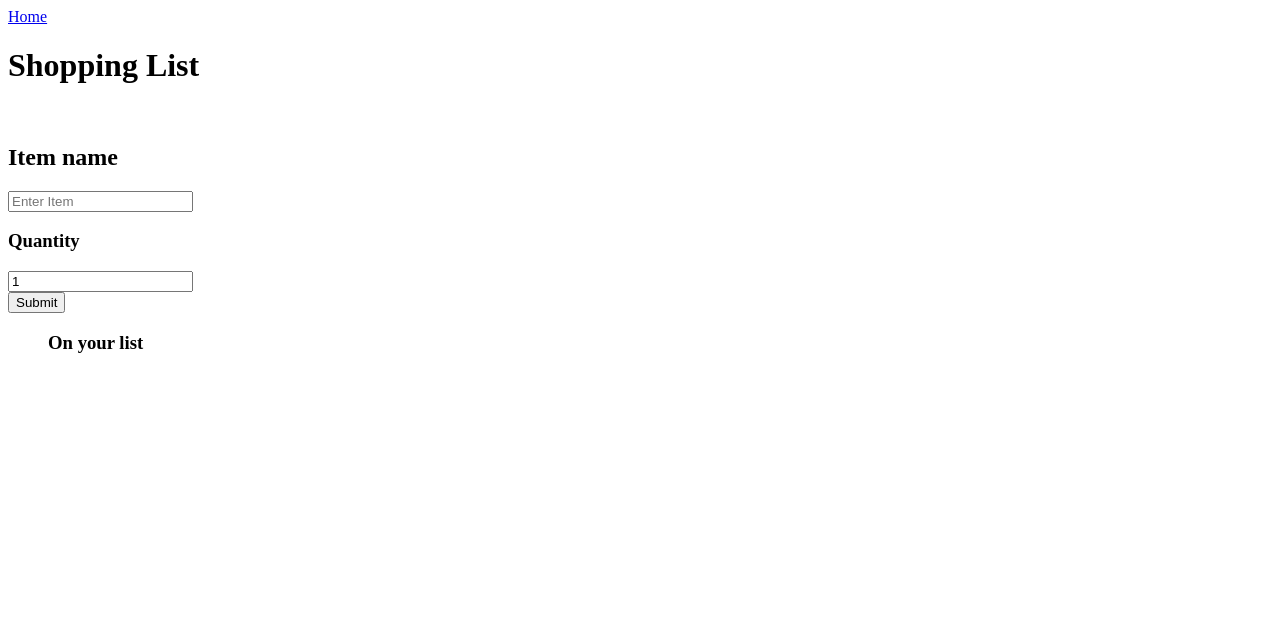
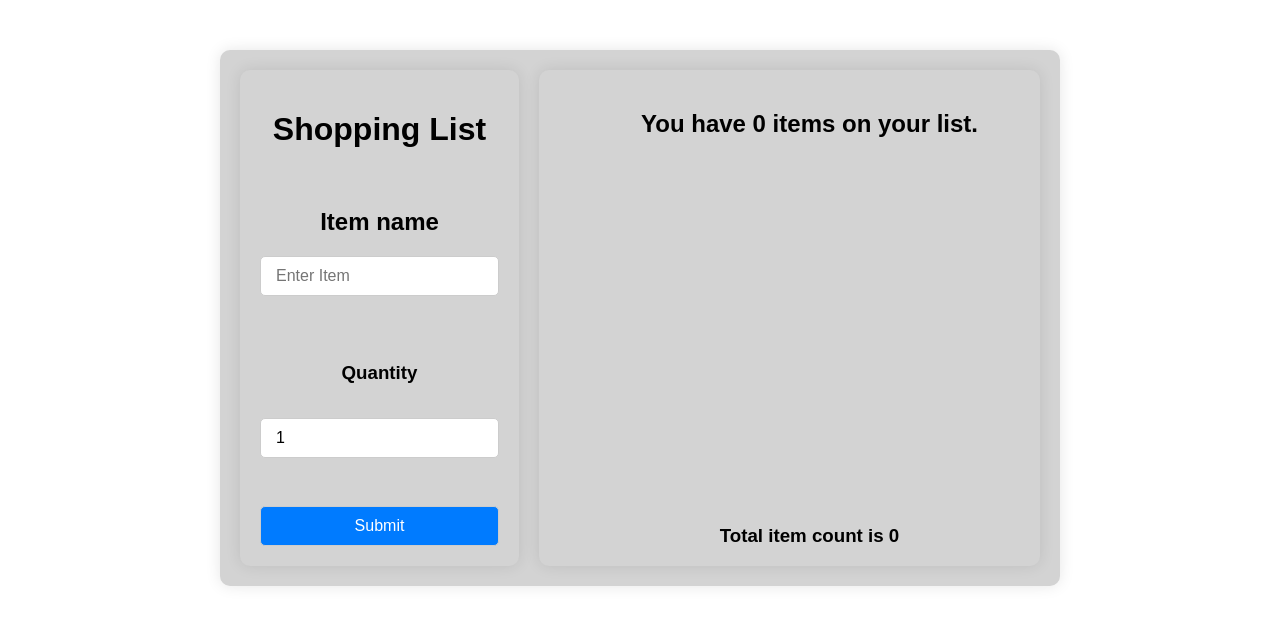
Before and after one commit to Tommyb841/shoppingList, a Gatsby site: page /shoppinglist in a window 1280 px wide. Built offline with nearby package versions, Linux system fonts and the light colour scheme; Gatsby itself is replaced by a stand-in of ours.

Commit message:
update shopping list, two containers and count

```diff
--- a/src/components/ShoppingList.tsx
+++ b/src/components/ShoppingList.tsx
@@ -1,9 +1,9 @@
 import React, { useState } from 'react'
-import Greeter from './Greeter'
+import '../modules/ShoppinglistStyle.css'
+import Item from '../modules/items';
 
-import Item from '../modules/items';
-import HomeButton from './HomeButton';
 export default function ShoppingList() {
+
   const [itemList, setItemList] = useState<Item[]>([]);
   const [productName, setProductName] = useState<string>("");
   const [itemQuantity, setQuantity] = useState<number>(1);
@@ -12,13 +12,16 @@ export default function ShoppingList() {
     if (productName) {
       const newItem: Item = { product: productName, quantity: itemQuantity };
       setItemList(prevItems => [...prevItems, newItem]);
-
       setProductName("");
+      setQuantity(1);
     }
   }
+  const totalQuantity = itemList.reduce((accumulatedQuantity, currentItem) => {
+    return Number(accumulatedQuantity) + Number(currentItem.quantity);
+  }, 0);
   return (
-    <>
-      <HomeButton />
+    <div className="container">
+      <div className="form-container sub-container">
         <h1>Shopping List</h1>
         <br />
         <h2>Item name</h2>
@@ -36,13 +39,21 @@ export default function ShoppingList() {
           />
           <br />
           <button type="submit">Submit</button>
+        </form>
+      </div>
+      <div className="list-container sub-container">
         <ul>
-          <h3>On your list</h3>
+          <h2>You have {itemList.length}
+            {itemList.length > 1 || itemList.length === 0 ? ' items ' : ' item '}
+            on your list.
+          </h2>
           {itemList.map((item, index) => (
             <li key={index}>{item.quantity} {item.product}</li>
           ))}
         </ul>
-      </form>
-    </>
+
+        <h3 id="totalCount">Total item count is  {totalQuantity}</h3>
+      </div>
+    </div >
   )
 }
--- /dev/null
+++ b/src/modules/ShoppinglistStyle.css
@@ -0,0 +1,75 @@
+/* Container Styles */
+.container {
+  font-family: "Arial", sans-serif;
+  max-width: 800px; /* corrected max-width */
+  margin: 50px auto;
+  padding: 20px;
+  box-shadow: 0px 0px 15px rgba(0, 0, 0, 0.1);
+  border-radius: 10px;
+  background-color: lightgrey;
+  display: flex;
+  gap: 20px;
+  justify-content: center;
+}
+
+/* Shared styles for form-container and list-container */
+.sub-container {
+  padding: 20px;
+  box-shadow: 0px 0px 15px rgba(0, 0, 0, 0.1);
+  border-radius: 10px;
+  background-color: lightgrey;
+  position: relative; /* added for positioning the h3 */
+}
+
+.form-container {
+  flex: 1;
+  width: 300px;
+}
+
+.list-container {
+  flex: 2;
+  width: 500px;
+}
+
+/* Heading Styles */
+.container h1,
+.container h2,
+.container h3 {
+  text-align: center;
+}
+
+.list-container h3 {
+  position: absolute; /* absolute position for h3 */
+  bottom: 0;
+  width: 100%; /* ensure it spans the full width of its container */
+  text-align: center; /* optional, if you want centered text */
+}
+
+/* Form Styles */
+/* Form Styles */
+form {
+  display: flex;
+  flex-direction: column;
+  gap: 15px; /* Spacing between form elements */
+}
+
+/* Input and Button Styles */
+input[type="text"],
+input[type="number"],
+button {
+  padding: 10px 15px;
+  border: 1px solid #ccc;
+  border-radius: 5px;
+  font-size: 16px;
+}
+
+button {
+  cursor: pointer;
+  background-color: #007bff;
+  color: white;
+  transition: background-color 0.3s;
+}
+
+button:hover {
+  background-color: #0056b3;
+}
```
Lines whose indentation alone changed are shown as unchanged.
